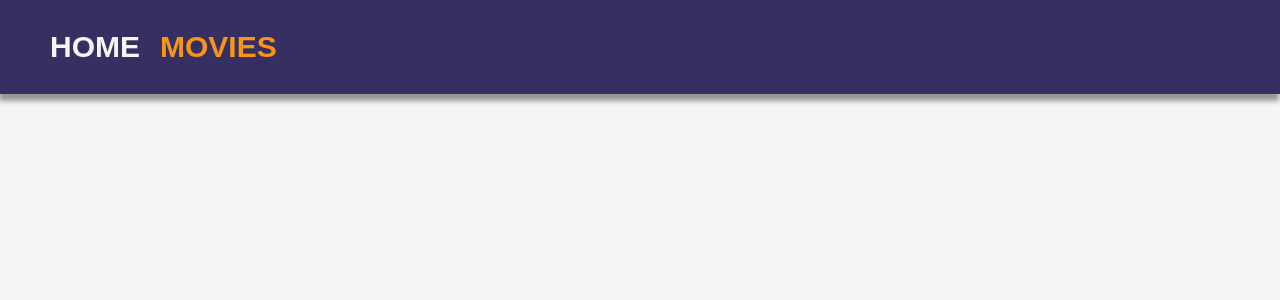
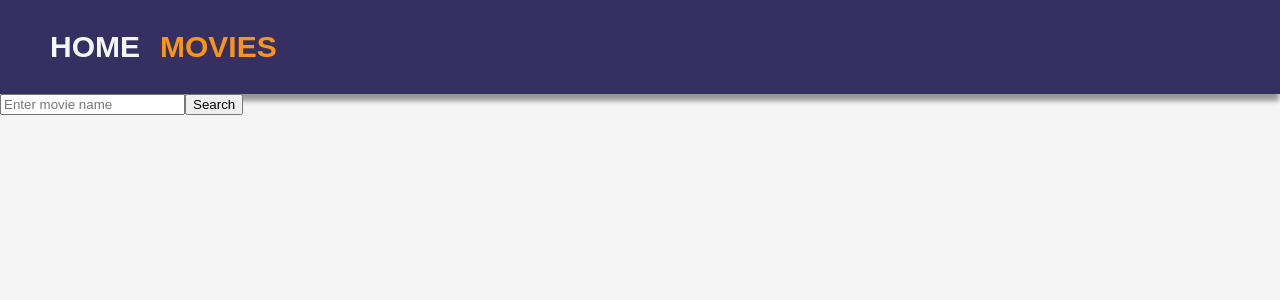
Before and after one commit to AnnaofAmber/goit-react-hw-05-movies, a React (Create React App) app: page /movies in a window 1280 px wide. Shown: the top 300 px of the page. Built offline with nearby package versions, Linux system fonts and the light colour scheme.

Commit message:
adding search form component

```diff
--- /dev/null
+++ b/src/components/MovieSearch/MovieSearch.jsx
@@ -0,0 +1,11 @@
+import css from "./MovieSearch.module.css"
+
+export const MovieSearch = ({handleSubmit})=>{
+    return(
+        <form onSubmit={handleSubmit}>
+            <label htmlFor="movie-input"></label>
+            <input id="movie-input" name="serchMovieName" type="text" placeholder="Enter movie name" />
+            <button type="submit">Search</button>
+        </form>
+    )
+}
--- a/src/pages/Movies.jsx
+++ b/src/pages/Movies.jsx
@@ -1,8 +1,55 @@
-import { Link } from "react-router-dom"
+import { useEffect, useState } from "react"
+import { Link, useLocation, useSearchParams } from "react-router-dom"
+import Notiflix from "notiflix"
+import { fetchMovieByID } from "api"
+import { MovieSearch } from "components/MovieSearch/MovieSearch"
 
 export const Movies = ()=>{
+
+    const [searchParams, setSearchParams] = useSearchParams()
+    const location = useLocation()
+    const [moviesList, setMoviesList] = useState([])
+    const [isLoading, setIsLoading] = useState(false);
+    const [apiError, setApiError] = useState(false);
+
+    const query = searchParams.get('query')
+
+    useEffect(()=>{
+        if(!query) return
+
+        const fetchMovie = async () => {
+            try {
+              setIsLoading(true);
+              const result = await fetchMovieByID(query);
+
+              setMoviesList([result])
+
+
+            } catch (error) {
+              setApiError(true);
+              Notiflix.Notify.failure(
+                `Oops! Something went wrong! Error ${apiError} Try reloading the page!`
+              );
+            } finally {
+              setIsLoading(false);
+            }
+        }
+
+        fetchMovie()
+
+
+    }, [query, apiError])
+
+
+    const handleSubmit = e =>{
+        e.preventDefault()
+        const searchValue = e.currentTarget.elements.serchMovieName.value
+        setSearchParams({query:searchValue})
+    }
+
     return (
         <div>
+            <MovieSearch handleSubmit={handleSubmit}/>
             <Link to={`/movies`} />
         </div>
     )
```
Also changed, not shown: src/components/MovieSearch/MovieSearch.module.css (added).
